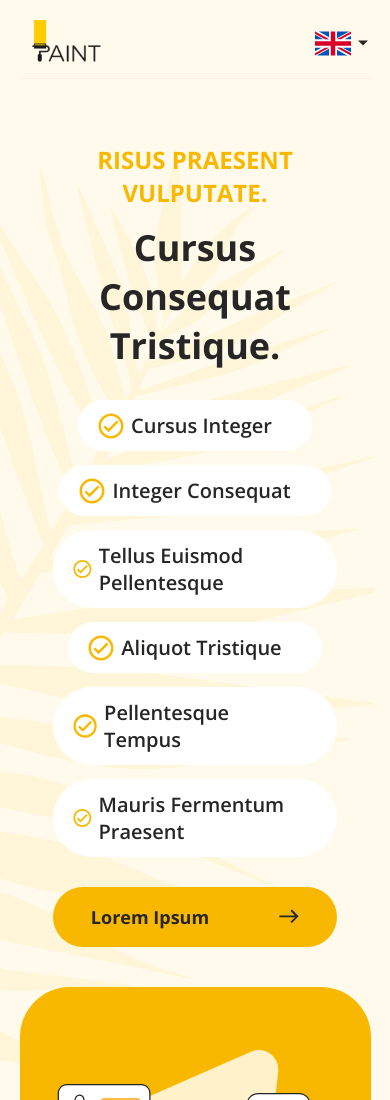
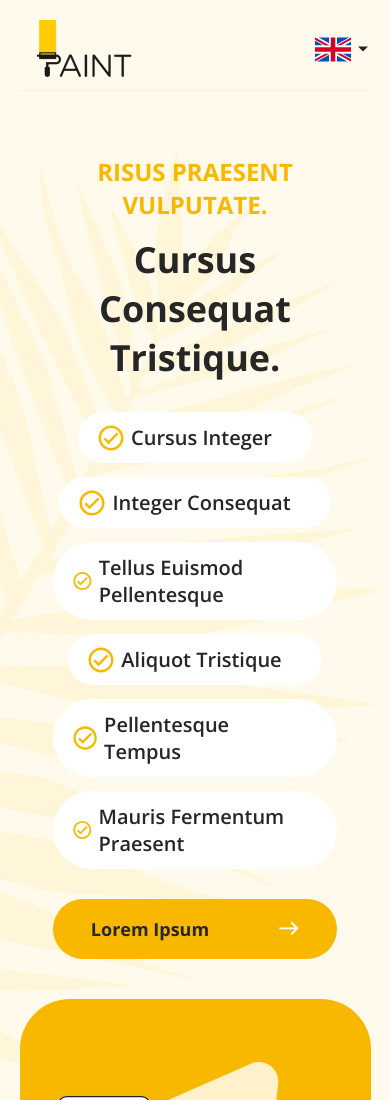
Before and after one commit to zeynabmvs/acme_landing, a website: page index.html in a window 390 px wide. Shown: the top 1100 px of the page. Drawn offline with nearby package versions, Linux system fonts and the light colour scheme; files that its build step writes are made by us from their sources.

Commit message:
fix style: header logo

```diff
--- a/index.html
+++ b/index.html
@@ -21,8 +21,8 @@
 
 <!--Header-->
 <div class="co-container">
-    <header class="flex justify-between align-middle h-58p pb-3 mt-5 md:mt-10">
-        <img alt="Logo" src="/assets/img/logo.png">
+    <header class="flex justify-between align-middle h-70p lg:h-24 pb-3 mt-5 md:mt-10">
+        <a href="#"><img alt="Logo" src="/assets/img/logo.png"></a>
         <div class="flex flex-row self-center items-center gap-1">
             <img alt="en" src="/assets/img/flag-en.svg">
             <label class="w-4 h-4 flex justify-center items-center"><img alt="Select country"
@@ -108,7 +108,7 @@
                         </svg>
                         <svg class="block lg:hidden" fill="none" height="15" viewBox="0 0 20 15" width="20"
                              xmlns="http://www.w3.org/2000/svg">
-                            <path class="fill-co-dark"
+                            <path class="fill-co-white"
                                   d="M12.8844 0.617065L11.5322 1.96923L15.9493 6.3863H0.399414V8.27933H15.9493L11.5322 12.6964L12.8844 14.0486L19.6001 7.33281L12.8844 0.617065Z"
                                   fill="#262626"/>
                         </svg>
@@ -379,7 +379,7 @@
                         </svg>
                         <svg class="block lg:hidden" fill="none" height="15" viewBox="0 0 20 15" width="20"
                              xmlns="http://www.w3.org/2000/svg">
-                            <path class="text-co-white lg:text-co-dark "
+                            <path class="fill-co-white lg:text-co-dark "
                                   d="M12.8844 0.617065L11.5322 1.96923L15.9493 6.3863H0.399414V8.27933H15.9493L11.5322 12.6964L12.8844 14.0486L19.6001 7.33281L12.8844 0.617065Z"
                                   fill="#262626"/>
                         </svg>
--- a/tailwind.config.js
+++ b/tailwind.config.js
@@ -136,6 +136,7 @@ module.exports = {
                 '58p': '58px',
                 '60p': '60px',
                 '66p': '66px',
+                '70p': '70px',
                 '72p': '72px',
                 '78p': '78px',
                 '90p': '90px',
```
